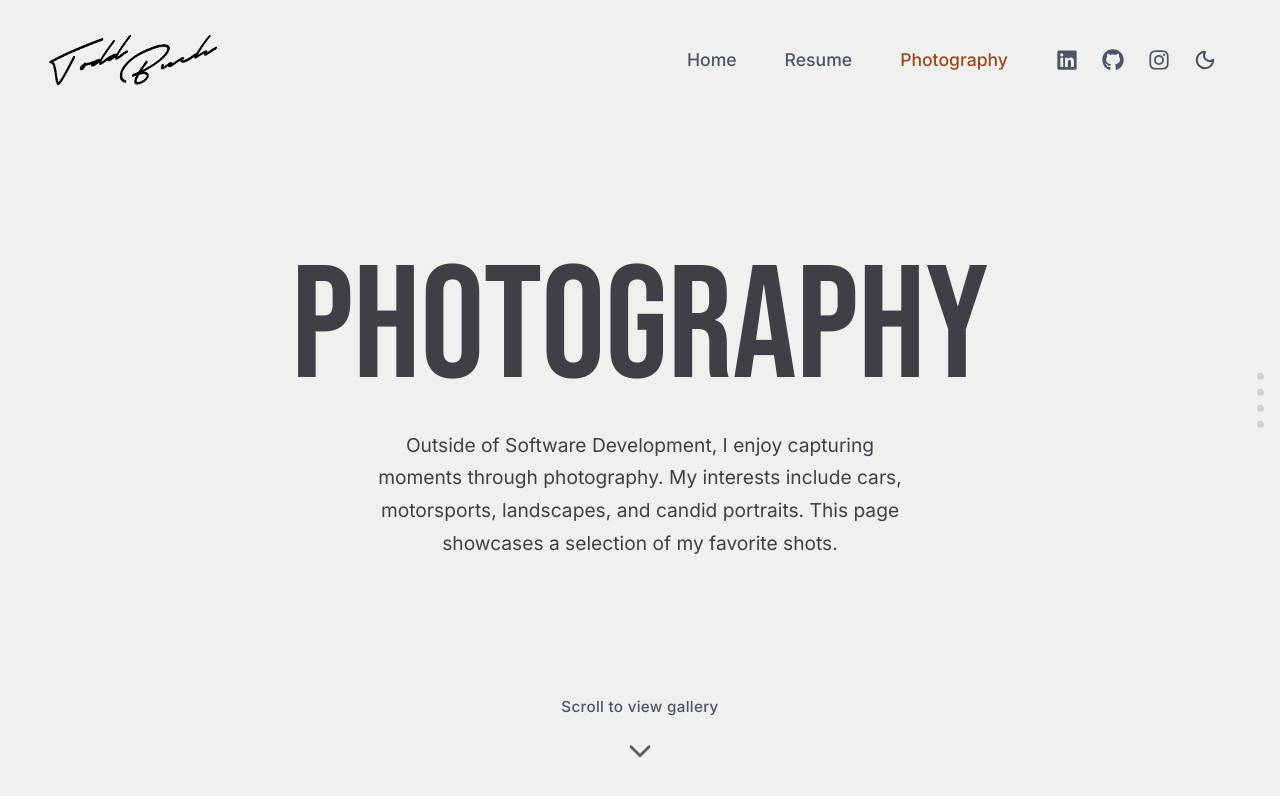
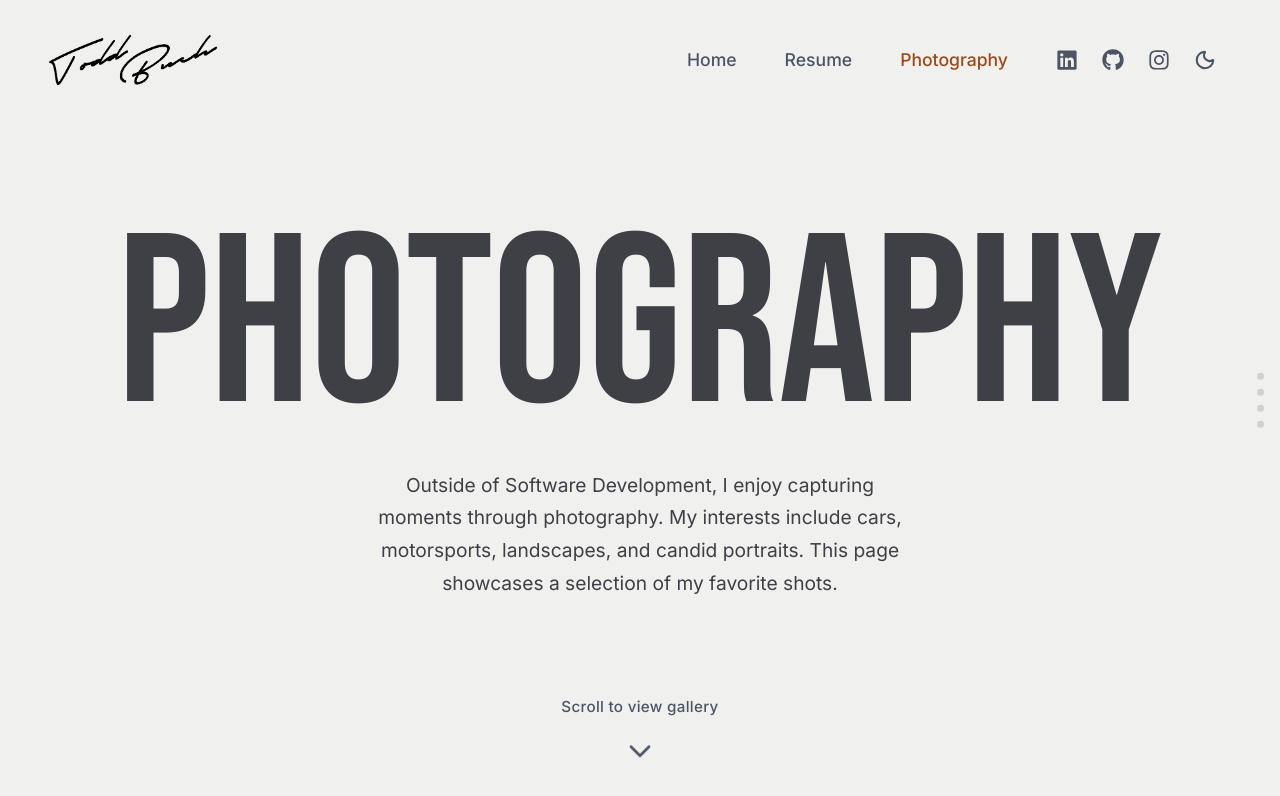
Before and after one commit to todd-buch/Portfolio, a React (Vite) app: page /photography in a window 1280 px wide. Shown: the top 796 px of the page. Built offline with nearby package versions, Linux system fonts and the light colour scheme.

Commit message:
Photography: make <h1> font size larger.

```diff
--- a/src/pages/Photography/PhotoScroller.css
+++ b/src/pages/Photography/PhotoScroller.css
@@ -62,7 +62,7 @@
 
 .photo-intro-title {
   margin: 0 0 1.25rem;
-  font-size: clamp(3.5rem, 18vw, 10rem);
+  font-size: clamp(3.5rem, 20vw, 15rem);
   line-height: 1;
   color: var(--text-primary);
 }
```
